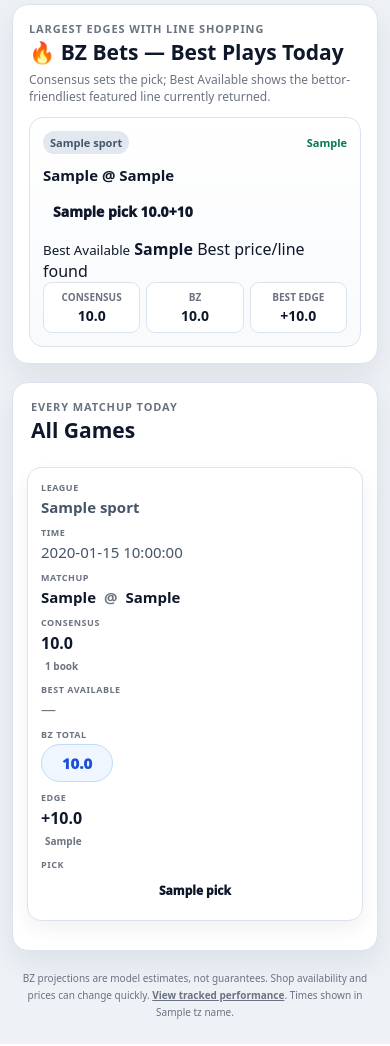
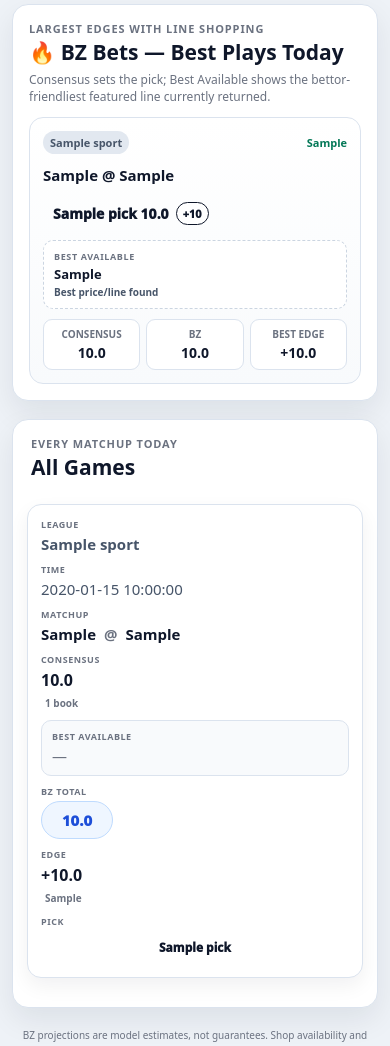
Before and after one commit to vzjavi/bzbetzpredictor, a Flask app: template templates/index.html in a window 390 px wide. Shown: the part 437-1483 px from the top of the page. Run offline with Flask 3, Linux system fonts and the light colour scheme; the template is opened without the code that fills it: most values are stand-ins (such as "Sample title", 1, 10 or a date in 2020); grey boxes marked "Sample" are stand-in pictures.

Commit message:
Style sportsbook line-shopping UI

```diff
--- a/static/styles.css
+++ b/static/styles.css
@@ -277,6 +277,18 @@ tbody tr:hover{background:#f1f5f9}
 .site-footer{text-align:center;color:var(--muted);margin:18px 0 4px;font-size:12px}
 .site-footer a{color:inherit;font-weight:800}
 
+/* Best-book line shopping */
+.best-bet-pick{gap:7px;align-items:center;flex-wrap:wrap}
+.odds-price{font-size:11px;font-weight:950;padding:3px 6px;border-radius:999px;background:#fff;border:1px solid currentColor}
+.best-book-callout{margin:-2px 0 10px;padding:9px 10px;border:1px dashed #cbd5e1;border-radius:10px;background:#fff}
+.best-book-callout small{display:block;color:var(--muted);font-size:9px;letter-spacing:.07em;text-transform:uppercase;font-weight:900}
+.best-book-callout strong{display:block;margin-top:2px;font-size:13px}
+.best-book-callout span{display:block;margin-top:2px;color:var(--text-dim);font-size:10px;font-weight:750}
+.cell.best-book strong{display:block;font-size:13px}
+.cell.best-book small{display:block;margin-top:3px;color:var(--text-dim);font-size:10px;font-weight:800}
+.cell.best-book em{display:block;margin-top:3px;color:var(--green);font-size:10px;font-style:normal;font-weight:900}
+.book-price{font-variant-numeric:tabular-nums;color:var(--text);font-weight:950}
+
 .sr-only{
   position:absolute;
   width:1px;
@@ -342,6 +354,9 @@ tbody tr:hover{background:#f1f5f9}
   .team{font-size:15px}
   .pick-badge{width:100%}
   .cell.market small,.cell.edge small{display:inline;margin-left:4px}
+  .cell.best-book{grid-column:1/-1;padding:9px 10px!important;background:#f8fafc;border:1px solid var(--border)!important;border-radius:10px}
+  .cell.best-book small{display:inline;margin-left:5px}
+  .cell.best-book em{display:inline;margin-left:6px}
 }
 
 @media (max-width:500px){
```
